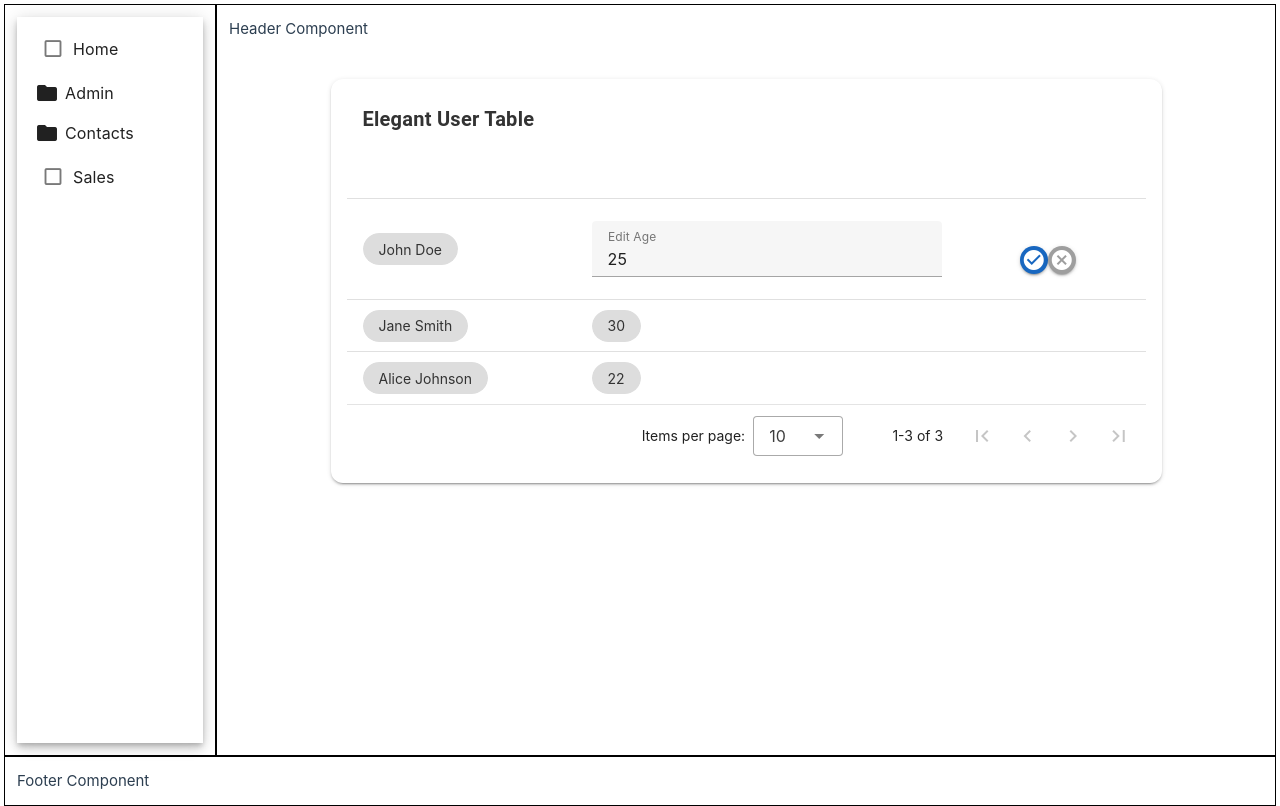
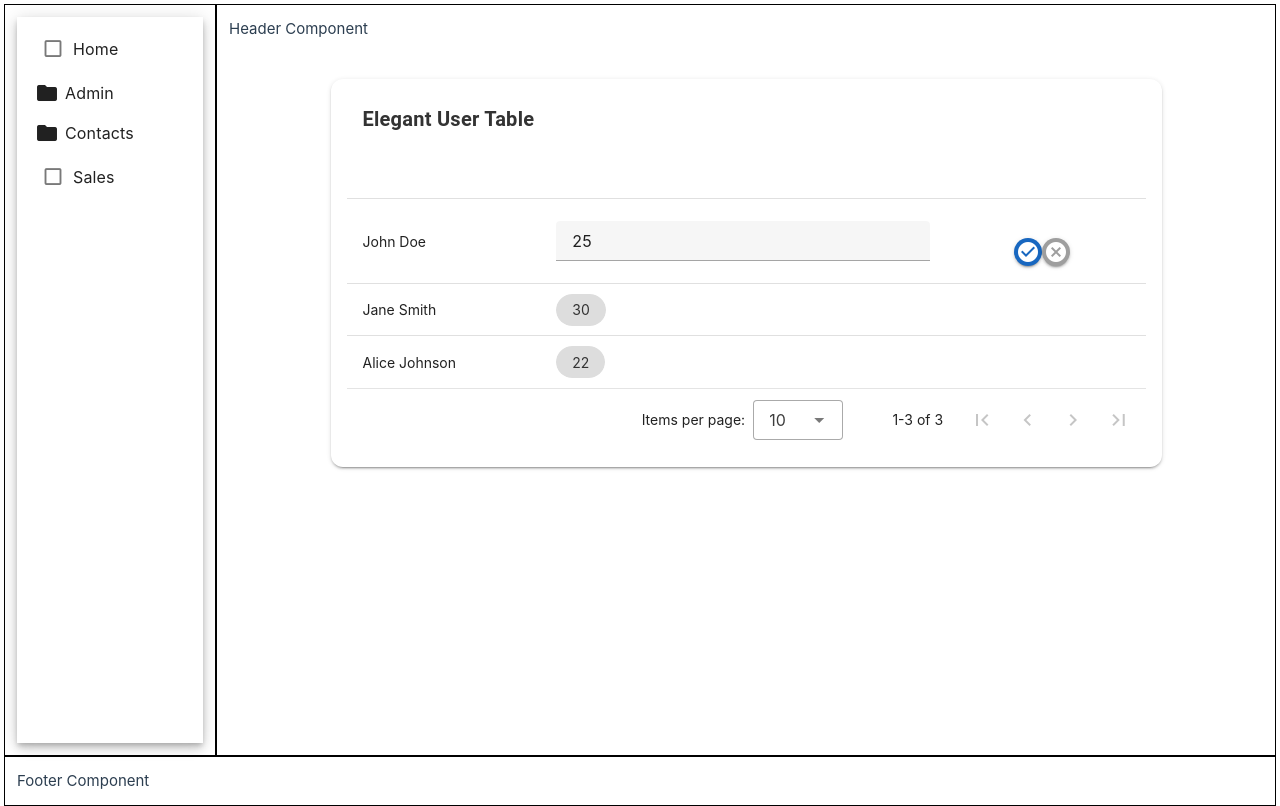
Before and after one commit to zenforall/CRMWithVue, a Vue app: page /customers in a window 1280 px wide. Both pictures are taken after a click on the element "25". Built offline with nearby package versions, Linux system fonts and the light colour scheme.

Commit message:
modificata la view Customers

```diff
--- a/src/views/CustomersView.vue
+++ b/src/views/CustomersView.vue
@@ -15,30 +15,18 @@
               <!-- Name Column with Editing -->
               <template v-slot:item.name="{ item }">
                 <div v-if="!editingCell || editingCell.rowId !== item.id || editingCell.field !== 'name'">
-                  <v-chip
-                    label
-                    class="cursor-pointer"
-                    @click="enableEditing(item.id, 'name', item.name)"
-                    style="background-color: #f5f5f5; color: #333; border-radius: 25px; padding: 8px 16px; transition: background-color 0.2s ease;"
-                  >
+                  <div @click="enableEditing(item.id, 'name', item.name)" style="cursor: pointer;">
                     {{ item.name }}
-                  </v-chip>
+                  </div>
                 </div>
+                <v-row v-else>
+                  <v-col cols="8" style="border-radius: 8px;border: #333 1px solid; padding: 0;">
 
-                <v-row v-else>
-                  <v-col cols="8">
-                    <v-text-field
-                      v-model="editingCell.value"
-                      dense
-                      outlined
-                      label="Edit Name"
-                      class="text-h6"
-                      style="background-color: #fff; border-radius: 8px;"
-                      @focus="focusField = 'name'"
-                      @blur="focusField = null"
-                    />
+                    <input type="text" v-model="editingCell.value"/>
+
+
                   </v-col>
-                  <v-col cols="4" class="d-flex justify-center align-center">
+                  <v-col cols="4" class="d-flex" style="align-items: center;padding: 0;">
                     <v-btn icon density="compact" color="primary" @click="confirmEditing(item)">
                       <v-icon>mdi-check-circle</v-icon>
                     </v-btn>
@@ -68,7 +56,7 @@
                       v-model="editingCell.value"
                       dense
                       outlined
-                      label="Edit Age"
+                      density="compact"
                       type="number"
                       style="background-color: #fff; border-radius: 8px;"
                       @focus="focusField = 'age'"
```
